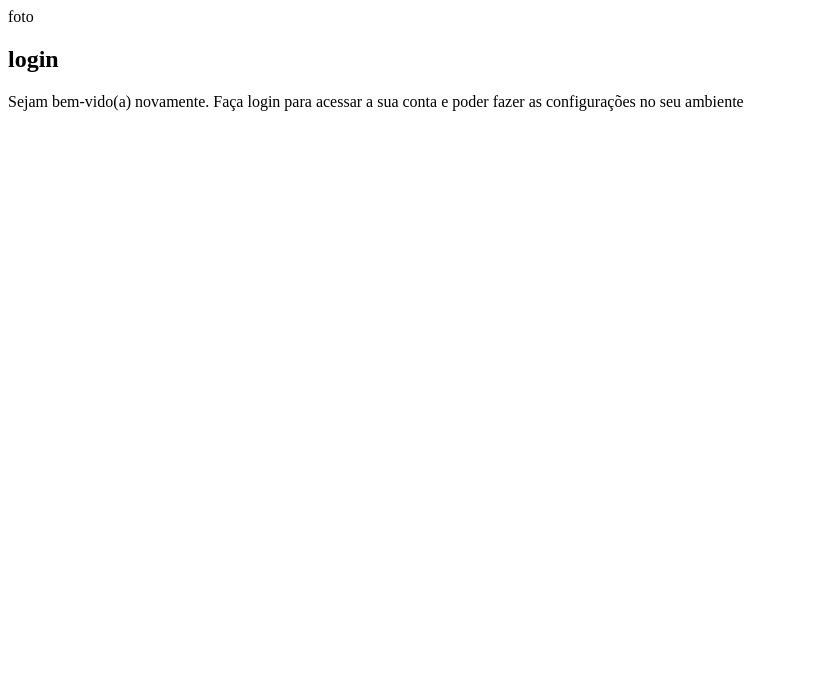
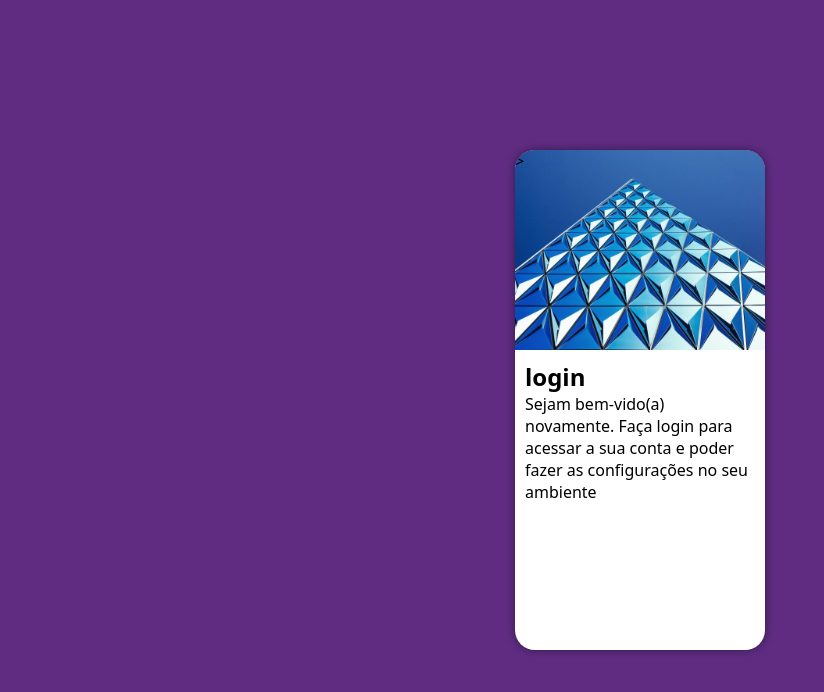
Before and after one commit to rubensprogramador/projeto-login, a plain HTML site: page index.html in a window 1280 px wide. Shown: the whole page, without its empty margins (0-824 px from the left). Drawn offline with Linux system fonts and the light colour scheme.

Commit message:
index projeto login

```diff
--- a/estilos/style.css
+++ b/estilos/style.css
@@ -6,3 +6,46 @@ verde:#49a09d
 lilás:#5f2c82
 
 */
+*{
+    font-family:system-ui, -apple-system, BlinkMacSystemFont, 'Segoe UI',
+    Roboto, Oxygen, Ubuntu, Cantarell, 'Open Sans', 'Helvetica Neue', sans-serif ;
+    padding: 0px;
+    margin: 0px;
+    box-sizing: border-box;
+}
+
+body, html {
+    background-color:#5f2c82 ;
+    height: 100vh;
+    width:100vw ;
+}
+main{
+    position: relative;
+    height: 100vh;
+    width: 100vw;
+}
+
+section#login{
+    position: absolute;
+    top: 50%;
+    left: 50%;
+    background-color: white;
+    width: 250px;
+    height: 500px;
+    border-radius: 20px;
+    transform: translate(-50% , -50%);
+    overflow: hidden;
+    box-shadow: 0px 0px 10px rgba(0, 0, 0, 0.450) ;
+}
+section#login > div#imagem{
+    display: block;
+    background: #5f2c82 url(../imagens/vidro.jpg) no-repeat;
+    background-size: cover;
+    background-position: left bottom;
+    height: 200px;
+}
+section#login > div#formulario {
+
+    padding: 10px;
+    display: block;
+}
--- a/index.html
+++ b/index.html
@@ -10,7 +10,7 @@
     <main>
         <section id="login">
             <div id="imagem">
-                foto
+                <!--Aqui vai a imgem nas css-->>
 
             </div>
 
```
